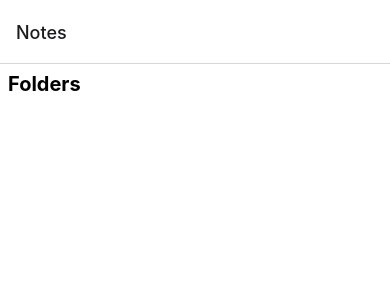
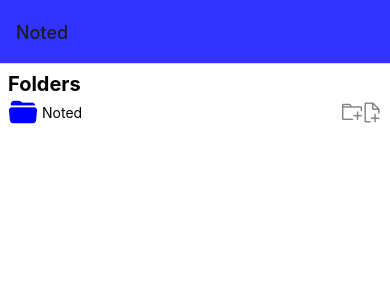
Before and after one commit to redgerxu/noted, a React Native app: screen /folderview in a window 390 px wide. Shown: the top 300 px of the page. Built offline with nearby package versions, Linux system fonts and the light colour scheme.

Commit message:
creating folders and files

```diff
--- a/App.tsx
+++ b/App.tsx
@@ -23,6 +23,8 @@ export const FolderContext = createContext<FolderContextType | undefined>(
   undefined
 );
 
+const headerStyle = { backgroundColor: "#3333ff" };
+
 export default function App() {
   const [rootFolder, updateRoot] = useState(DefaultRoot);
 
@@ -40,9 +42,13 @@ export default function App() {
           <Stack.Screen
             name="folderview"
             component={FolderView}
-            options={{ title: "Notes" }}
+            options={{ title: "Noted", headerStyle: headerStyle }}
           />
-          <Stack.Screen name="note" component={NoteView} />
+          <Stack.Screen
+            name="note"
+            component={NoteView}
+            options={{ title: "Notes", headerStyle: headerStyle }}
+          />
         </Stack.Navigator>
       </NavigationContainer>
     </FolderContext.Provider>
--- a/components/PathedDisplay.tsx
+++ b/components/PathedDisplay.tsx
@@ -42,6 +42,8 @@ export default function PathedDisplay({
       setEditing(true);
     } else {
       const newName = name.replace(/^\s+|\s+$|\s+/g, "");
+
+      if (newName.length === 0) return;
 
       setName("");
 
@@ -88,6 +90,7 @@ export default function PathedDisplay({
         }
       }
     }
+  };
 
   if (props.value && (props.value as Folder).children !== undefined) {
     return (
@@ -107,7 +110,7 @@ export default function PathedDisplay({
             color="blue"
           />
           <Text>{props.displayName}</Text>
-            <TouchableOpacity
+          <View
             style={{
               position: "absolute",
               right: 0,
@@ -116,8 +119,31 @@ export default function PathedDisplay({
               alignItems: "flex-start",
             }}
           >
-              <AntDesign name="plus" size={30} color="gray" />
+            <TouchableOpacity
+              onPress={() => {
+                if (createMode === 0 && editing) {
+                  createFunc();
+                }
+                setCreateMode(0);
+                setEditing(true);
+                if (!renderChildren) setRendering(true);
+              }}
+            >
+              <AntDesign name="addfolder" size={20} color="gray" />
             </TouchableOpacity>
+            <TouchableOpacity
+              onPress={() => {
+                if (createMode === 1 && editing) {
+                  createFunc();
+                }
+                setCreateMode(1);
+                setEditing(true);
+                if (!renderChildren) setRendering(true);
+              }}
+            >
+              <AntDesign name="addfile" size={20} color="gray" />
+            </TouchableOpacity>
+          </View>
         </View>
 
         {renderChildren && (
@@ -159,8 +185,6 @@ export default function PathedDisplay({
       </TouchableOpacity>
     );
   }
-  };
-
   return <></>;
 }
 
```
Lines whose indentation alone changed are shown as unchanged.
